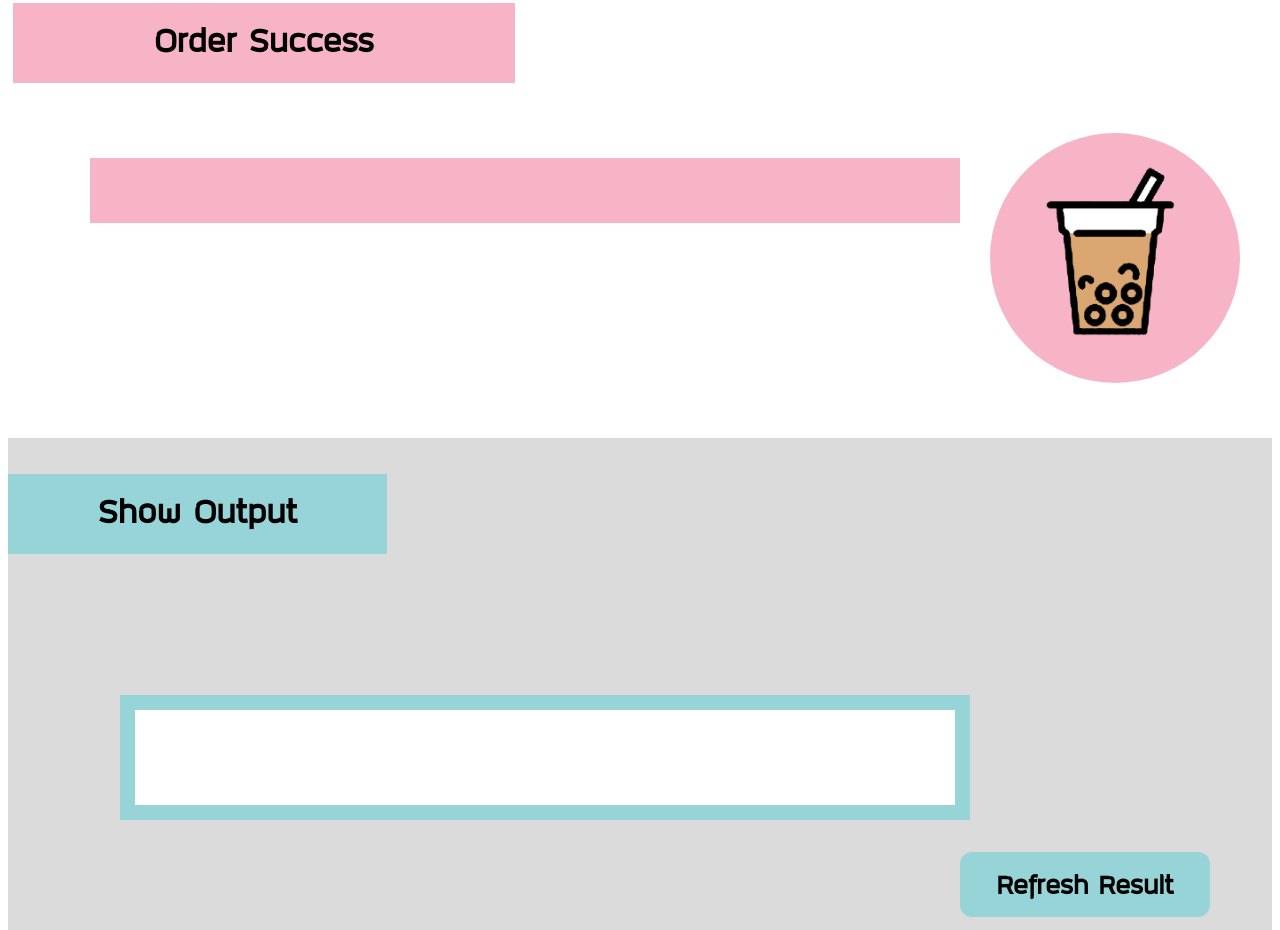
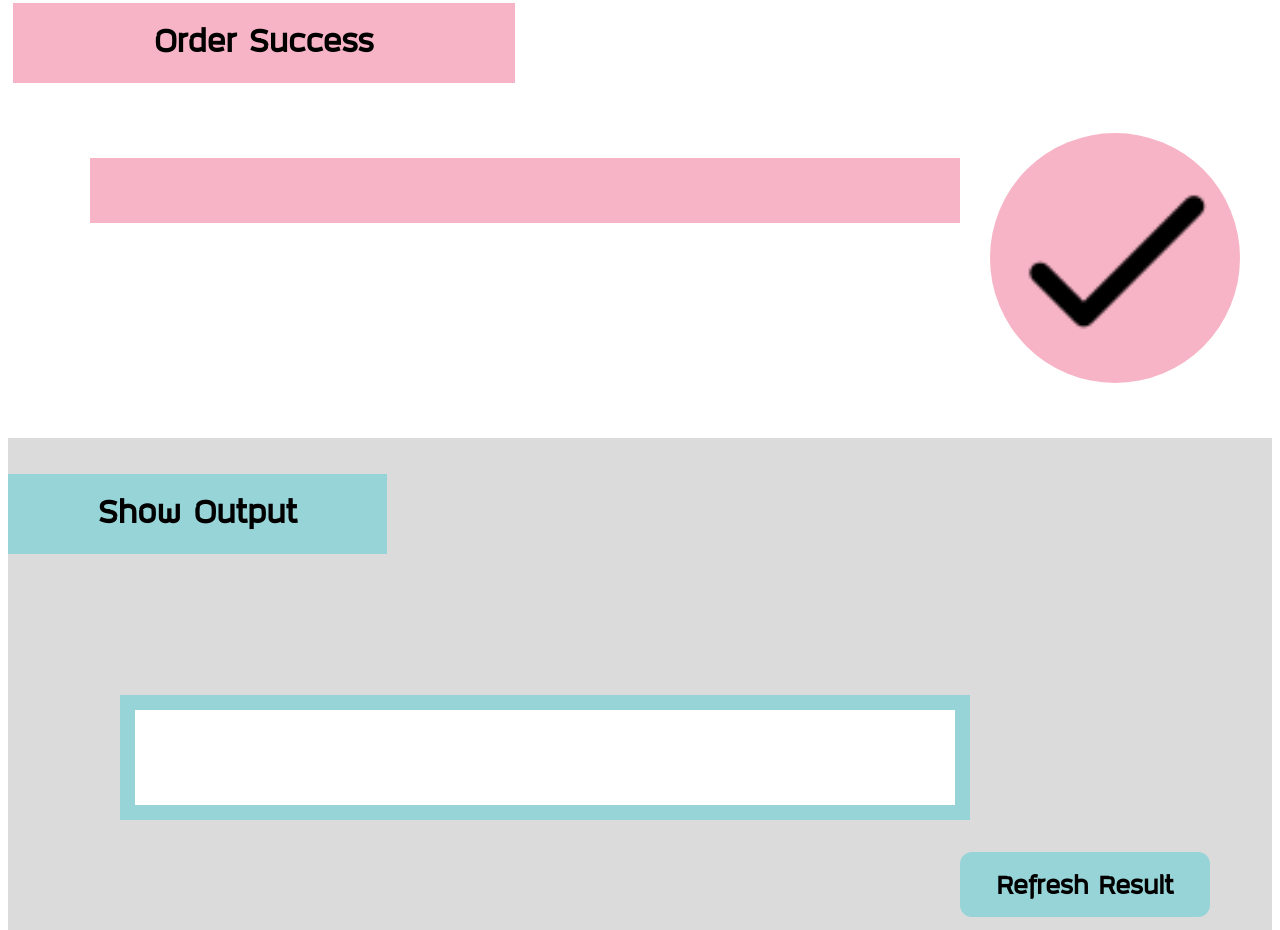
Before and after one commit to suratichai/suratichai.github.io, a plain HTML site: page TocW/home.html in a window 1280 px wide. Shown: the part 2977-3907 px from the top of the page. Drawn offline with nearby package versions, Linux system fonts and the light colour scheme.

Commit message:
Update home.html

```diff
--- a/TocW/home.html
+++ b/TocW/home.html
@@ -78,7 +78,7 @@
     </div>
     <div class="grid-container-or">
       <h2 id="order"></h2>
-      <img class="img1" src="image/mb1.png" id="imageorder">
+      <img class="img1" src="img/chk.png" id="imageorder">
       <!-- >>image/mb2.png ชาเขียว -->
 
     </div>
```
